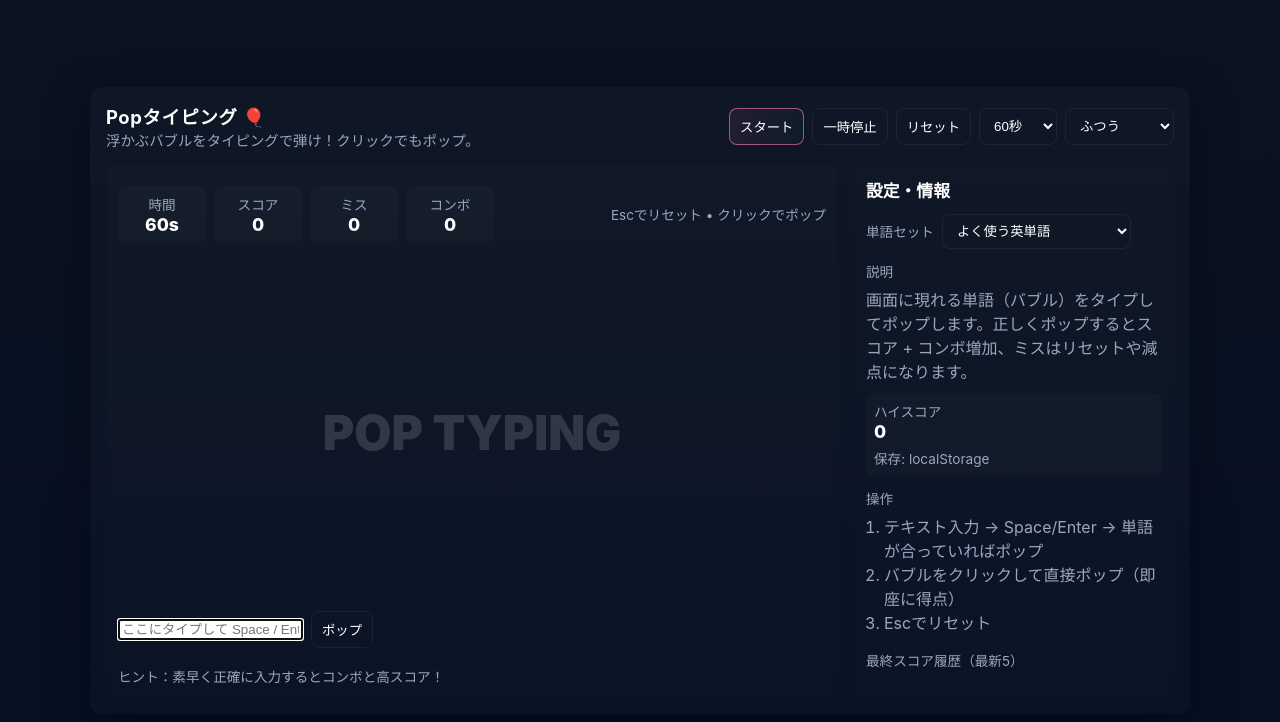
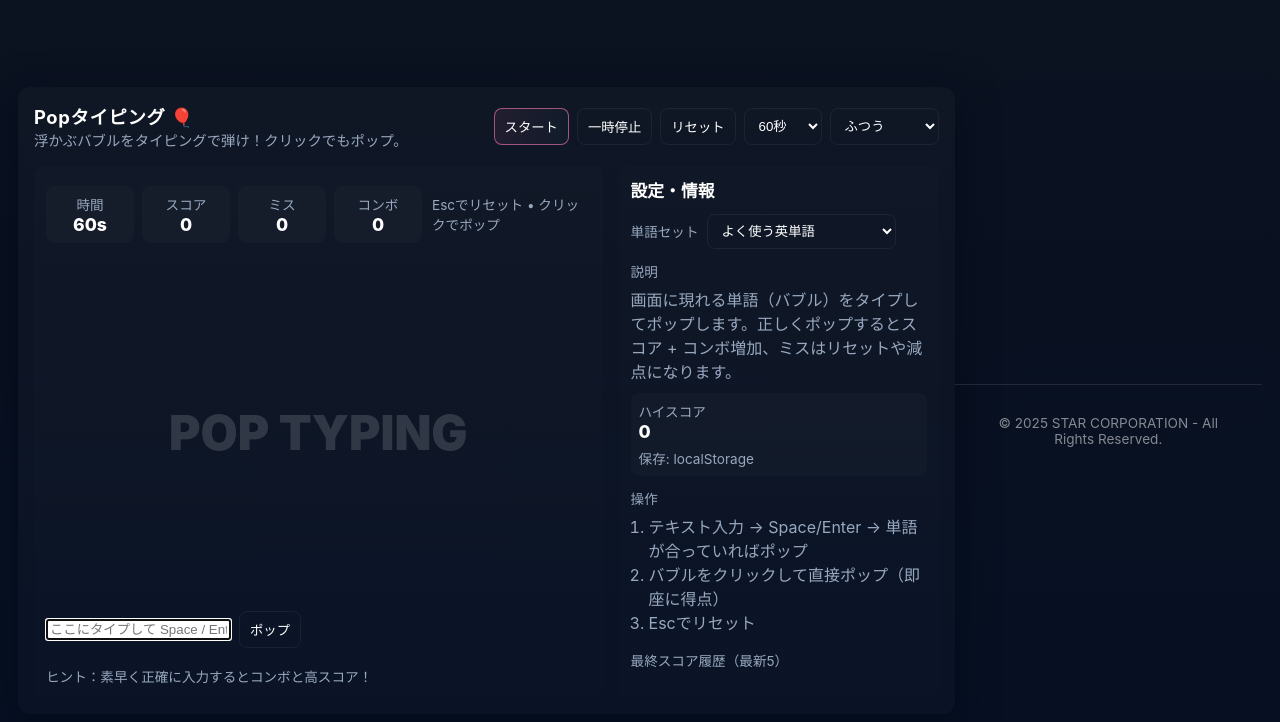
Before and after one commit to novelstar354/pop, a plain HTML site: page index.html in a window 1280 px wide. Drawn offline with Linux system fonts and the light colour scheme.

Commit message:
Update index.html

```diff
--- a/index.html
+++ b/index.html
@@ -3,6 +3,8 @@
 <head>
 <meta charset="utf-8" />
 <meta name="viewport" content="width=device-width,initial-scale=1" />
+ <link rel="icon" href="https://img2.lancers.jp/proposal/2545174/83951/e689cf8a1ea0ef8e87942817ef50ee10d0e2334834716541acaba5e3ecfff908/3160012_300_0.jpg?20131003053200" sizes="16×16" type="image/png" />
+  <title>スターコーポレー
 <title>Popタイピング — Pop Typing</title>
 <style>
   :root{
@@ -103,6 +105,15 @@
     50% { transform: translateY(-10px); }
     100% { transform: translateY(0); }
   }
+footer {
+           padding: 30px;
+           text-align: center;
+           font-size: 0.85rem;
+           color: rgba(255,255,255,0.5);
+           border-top: 1px solid rgba(255,255,255,0.1);
+           margin-top: 60px;
+       }
+
 </style>
 </head>
 <body>
@@ -196,6 +207,10 @@
       </div>
     </aside>
   </div>
+
+ <footer>
+       © 2025 STAR CORPORATION - All Rights Reserved.
+   </footer>
 
 <script>
 (() => {
```
